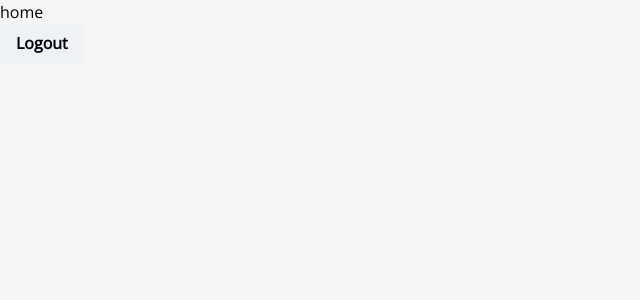
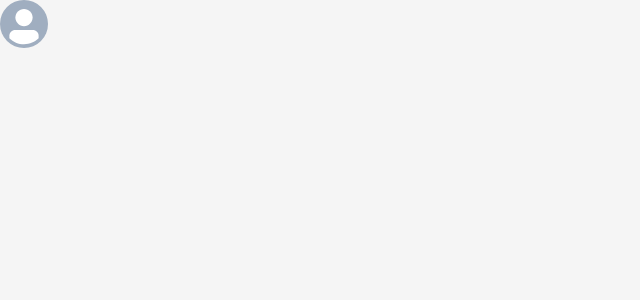
Before and after one commit to Antoni0o/todo-app-frontend, a Next.js app: page /home in a window 1280 px wide. Shown: the top 300 px of the page, without its empty margins (0-640 px from the left). Built offline with nearby package versions, Linux system fonts and the light colour scheme.

Commit message:
starting home

```diff
--- a/pages/home.tsx
+++ b/pages/home.tsx
@@ -1,10 +1,11 @@
 import { Button, Image, Text } from '@chakra-ui/react';
 import type { NextPage } from 'next';
+import { useEffect } from 'react';
+import { Navbar } from '../src/components/Navbar';
 import { useAuth } from '../src/hooks/useAuth';
 
 const SignUp: NextPage = () => {
-  const { user, signOut } = useAuth();
-  console.log(user)
+  const { signed, user, signOut } = useAuth();
 
   function handleSignOut() {
     signOut();
@@ -12,15 +13,7 @@ const SignUp: NextPage = () => {
 
   return (
     <>
-      <Text>home</Text>
-      {user &&
-        <Image alt='user profile' src={user.avatar_url} />
-      }
-      <Button
-      onClick={(e) => {
-        e.preventDefault();
-        handleSignOut();
-      }}>Logout</Button>
+      <Navbar user={user}/>
     </>
   )
 };
--- /dev/null
+++ b/src/components/Navbar.tsx
@@ -0,0 +1,32 @@
+import { Avatar, Button, Drawer, DrawerContent, DrawerHeader, DrawerOverlay, useDisclosure } from "@chakra-ui/react";
+import { useEffect, useRef, useState } from "react";
+import { User } from "../types/User";
+
+interface INavbarProps {
+  user: User;
+}
+
+const Navbar = ({user}: INavbarProps) => {
+  const { isOpen, onOpen, onClose } = useDisclosure();
+  const avatarRef = useRef<HTMLImageElement>(null);
+
+  return (
+    <>
+      <Avatar ref={avatarRef} name={user.name} src={user.avatar_url} onClick={onOpen}/>
+      <Drawer
+        isOpen={isOpen}
+        onClose={onClose}
+        finalFocusRef={avatarRef}
+        placement='right'
+      >
+        <DrawerOverlay />
+        <DrawerContent>
+          <Avatar name={user.name} src={user.avatar_url} />
+          <DrawerHeader>{user.name}</DrawerHeader>
+        </DrawerContent>
+      </Drawer>
+    </>
+  );
+}
+
+export { Navbar };
--- a/src/components/RegisterBox.tsx
+++ b/src/components/RegisterBox.tsx
@@ -2,7 +2,7 @@ import { Box, Center, Grid, GridItem, useColorMode } from "@chakra-ui/react";
 
 import AuxProps from "../types/AuxProps";
 
-const RegisterBox = ({ children, height }: AuxProps ) => {
+const RegisterBox = ({ children }: AuxProps ) => {
   const { colorMode } = useColorMode();
 
   return (
--- a/src/context/AuthContext.tsx
+++ b/src/context/AuthContext.tsx
@@ -3,19 +3,11 @@ import { createContext, useEffect, useState } from "react";
 
 import { api } from "../api";
 import AuxProps from "../types/AuxProps";
-
-type User = {
-  id: string;
-  name: string;
-  email: string;
-  avatar_url: string;
-  created_at?: Date;
-  todos?: string[]
-}
+import { User } from "../types/User";
 
 type AuthContextData = {
   signed: boolean;
-  user: User | null;
+  user: User;
   error: string | null;
   signIn: (email: string, password: string) => Promise<void>;
   signOut: () => void;
@@ -36,8 +28,14 @@ type AuthResponse = {
 export const AuthContext = createContext({} as AuthContextData);
 
 export function AuthProvider(props: AuxProps) {
+  const defaultUser = {
+    id: '',
+    name: '',
+    email: '',
+    avatar_url: '',
+  }
   const router = useRouter();
-  const [user, setUser] = useState<User | null>(null);
+  const [user, setUser] = useState<User>(defaultUser);
   const [error, setError] = useState<string | null>(null);
 
   async function signIn(email: string, password: string) {
@@ -62,7 +60,7 @@ export function AuthProvider(props: AuxProps) {
   }
 
   function signOut() {
-    setUser(null);
+    setUser(defaultUser);
 
     localStorage.removeItem('@todoapp:token');
 
--- a/src/types/AuxProps.ts
+++ b/src/types/AuxProps.ts
@@ -2,5 +2,4 @@ import { ReactChild, ReactChildren } from "react";
 
 export default interface AuxProps {
   children: ReactChild | ReactChild[] | ReactChildren | ReactChildren[];
-  height?: string;
 }
--- /dev/null
+++ b/src/types/User.ts
@@ -0,0 +1,8 @@
+export type User = {
+  id: string;
+  name: string;
+  email: string;
+  avatar_url: string;
+  created_at?: Date;
+  todos?: string[]
+}
```
